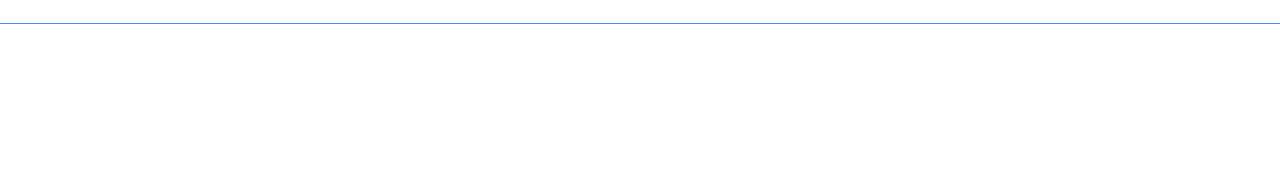
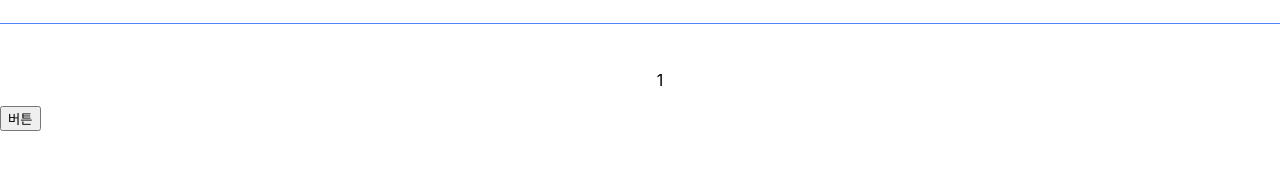
Before and after one commit to evcs-project/frnt-shopping, a React (Create React App) app: page / in a window 1280 px wide. Shown: the part 176-346 px from the top of the page. Built offline with nearby package versions, Linux system fonts and the light colour scheme.

Commit message:
khy:pagination 수정

```diff
--- a/src/App.js
+++ b/src/App.js
@@ -11,8 +11,7 @@ let totalElements;
 
 function App() {
   const [data, setData] = useState([]);
-
-  let pageCount = 0;
+  let totalPages = 0;
 
   const search = (select, query) => {
     const requestOptions = {
@@ -30,8 +29,7 @@ function App() {
       .then((response) => response.json())
         .then((result) => {
           console.log(result);
-          // result.totalpage
-          totalElements = result.totalElements;
+          totalPages = result.totalPages;
 
           if (result.content.length === 0) {
             alert("찾으시는 책이 없습니다.");
@@ -54,11 +52,12 @@ function App() {
     }
   };
 
-  let currentPage = 1;
+  let currentPage = 0;
 
   function handlePageChange (page) {
     // setData({ ...data, currentPage: page });
     currentPage = page;
+    console.log(currentPage)
 
     let queryLS = localStorage.getItem("query");
     let selectLS = localStorage.getItem("select");
@@ -70,7 +69,7 @@ function App() {
     };
 
     fetch(
-      `http://13.125.22.103:8080/api/book/search?size=5&page=${pageNum}&${selectLS}=${queryLS}`,
+      `http://13.125.22.103:8080/api/book/search?size=10&page=${pageNum}&${selectLS}=${queryLS}`,
       requestOptions
     )
       .then((response) => response.json())
@@ -108,9 +107,11 @@ function App() {
       <Route path="/" exact={true}>
         <Home
           books={data}
+          totalPages = {totalPages}
           onChange={handleValueSet}
           onPageChange={handlePageChange}
           currentPage={currentPage}
+
         />
       </Route>
       <Route path="/login" component={Login}></Route>
--- a/src/pages/Home.js
+++ b/src/pages/Home.js
@@ -4,7 +4,7 @@ import "../css/Home.css";
 import Main from "./Main";
 import Pagination from './Pagination'
 
-function Home({currentPage, onPageChange, books, onChange }) {
+function Home({totalPages, onPageChange, books, onChange,currentPage }) {
 
   const inputRef = useRef();
 
@@ -63,14 +63,13 @@ function Home({currentPage, onPageChange, books, onChange }) {
               <button onClick={handleValueSet} id="searchBtn">
                 <i className="fas fa-search fa-2x"></i>
             </button>
-
-
         </div>
         </div>
       </header>
       <Main books={books} />
       <Pagination
-        currentPage={currentPage}
+        currentPage = {currentPage}
+        totalPages = {totalPages}
         onPageChange={onPageChange}
       ></Pagination>
     </>
--- a/src/pages/Pagination.js
+++ b/src/pages/Pagination.js
@@ -2,28 +2,39 @@ import React from "react";
 import _ from "lodash";
 import "../css/page.css";
 
-const Pagination = ({ pageSize, onPageChange, itemsCount, currentPage }) => {
-  const pageCount = 0;
+const Pagination = ({ totalPage, onPageChange, currentPage }) => {
+  const pageCount = totalPage;
+  let pages = _.range(1, pageCount + 1);
 
-  if (pageCount === 1) return null;
-  const pages = _.range(1, pageCount + 1);
+  let start = 0;
+  let end = 10;
+  pages.slice(start, end)
+
+  const showPage = (pageStart, pageEnd) => {
+    console.log(pageStart)
+    console.log(pageEnd)
+    pages = pages.slice(pageStart, pageEnd)
+    console.log(pages)
+    onPageChange()
+  }
 
   return (
     <nav>
       <ul className="pagination">
-        {pages.map((page) => (
-          <li
-            key={page}
-            className={page === currentPage ? "page-item active" : "page-item"}
-            style={{ cursor: "pointer" }}
+        {
+          pages.map((page) => (
+            <li
+              key={page}
+              className={page === currentPage ? "page-item active" : "page-item"}
+              style={{ cursor: "pointer" }}
           >
             <a className="page-link" onClick={() => onPageChange(page)}>
               {page}
             </a>{" "}
-            {/* 페이지 번호 클릭 이벤트 처리기 지정 */}
           </li>
         ))}
       </ul>
+      <button onClick = {() => onPageChange(currentPage+10)}>버튼</button>
     </nav>
   );
 };
```
